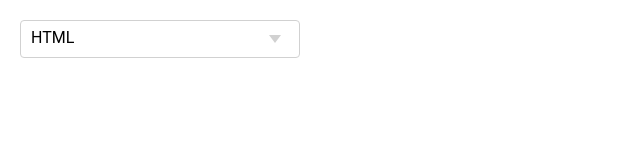
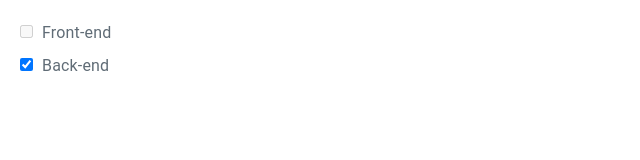
Before and after one commit to codingMasterHari/Html-Practice-1, a plain HTML site: page index.html in a window 1280 px wide. Shown: the whole page, without its empty margins (0-640 px from the left). Drawn offline with nearby package versions, Linux system fonts and the light colour scheme.

Commit message:
Check Boxes

```diff
--- a/index.html
+++ b/index.html
@@ -21,32 +21,14 @@
   </head>
   <body>
     <form>
-      <!-- <select multiple>
-        <option value="" selected>--Select A Course--</option>
-        <option value="1">HTML</option>
-        <option value="2">CSS</option>
-        <option value="3">JavaScript</option>
-      </select> -->
-
-      <!-- <select>
-        <option value="" selected>--Select A Course--</option>
-        <option value="1">HTML</option>
-        <option value="2">CSS</option>
-        <option value="3">JavaScript</option>
-      </select> -->
-
-      <select>
-        <optgroup label="Front-end Courses">
-          <option value="1">HTML</option>
-          <option value="2">CSS</option>
-          <option value="3">JavaScript</option>
-        </optgroup>
-        <optgroup label="Back-end Courses">
-          <option value="1">Node.js</option>
-          <option value="2">ASP.net</option>
-          <option value="3">Django</option>
-        </optgroup>
-      </select>
+      <div>
+        <input type="checkbox" id="front-end" disabled />
+        <label class="label-inline" for="front-end">Front-end</label>
+      </div>
+      <div>
+        <input type="checkbox" id="back-end" checked />
+        <label class="label-inline" for="back-end">Back-end</label>
+      </div>
     </form>
   </body>
 </html>
```
